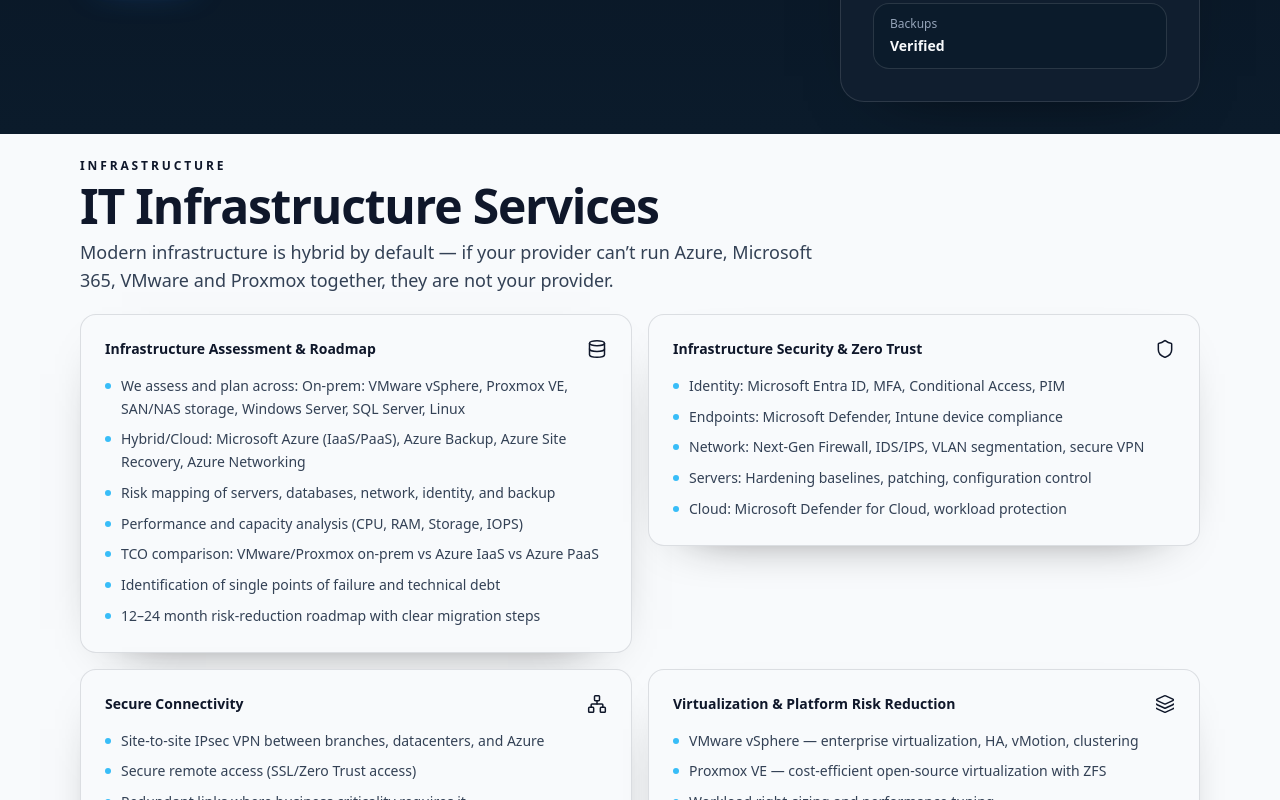
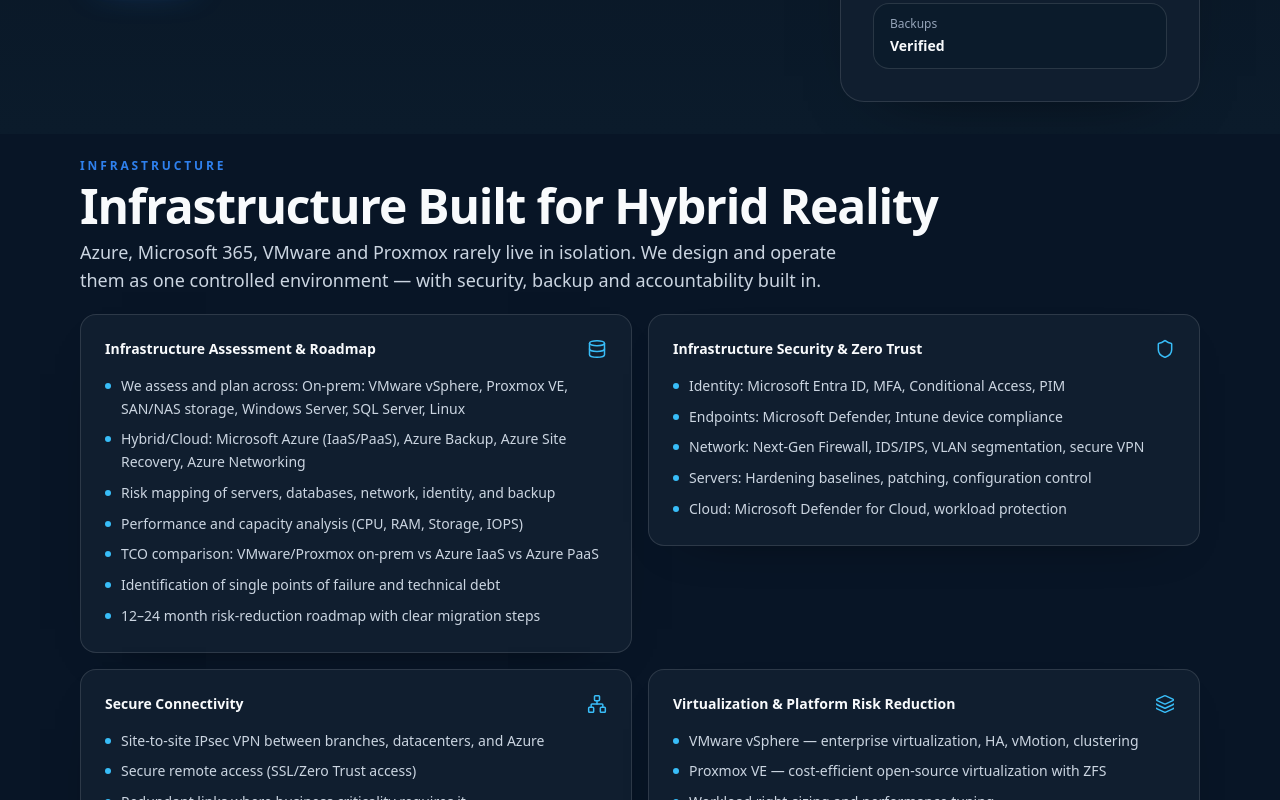
Before and after one commit to gushterovstefan/itosite, a React (Vite) app in the folder website/: page /it-infrastructure-services in a window 1280 px wide. Shown: the part 600-1400 px from the top of the page. Built offline with nearby package versions, Linux system fonts and the light colour scheme.

Commit message:
Keep infrastructure section dark after hero

```diff
--- a/website/src/components/GemSection.jsx
+++ b/website/src/components/GemSection.jsx
@@ -2,7 +2,7 @@
 
 export default function GemSection({ eyebrow, title, lead, children, dark = false }) {
   return (
-    <section className={(dark ? 'dark-section bg-[#07111F] text-[#F8FAFC]' : 'light-section bg-[#F8FAFC] text-[#0F172A]') + ' pb-8 pt-6 md:pb-10 md:pt-6'}>
+    <section className={(dark ? 'dark-section bg-[#081526] text-[#F8FAFC]' : 'light-section bg-[#EEF4FA] text-[#0F172A]') + ' pb-8 pt-6 md:pb-10 md:pt-6'}>
       <div className="mx-auto max-w-6xl px-4">
         {eyebrow ? (
           <Reveal>
--- a/website/src/pages/Infrastructure.jsx
+++ b/website/src/pages/Infrastructure.jsx
@@ -32,7 +32,12 @@
         }}
       />
 
-      <GemSection eyebrow={ui.infrastructure} title={c.title} lead={c.punchline}>
+      <GemSection
+        dark
+        eyebrow="INFRASTRUCTURE"
+        title="Infrastructure Built for Hybrid Reality"
+        lead="Azure, Microsoft 365, VMware and Proxmox rarely live in isolation. We design and operate them as one controlled environment — with security, backup and accountability built in."
+      >
         <div className="grid gap-4 lg:grid-cols-2">
           {c.cards.map((card, i) => (
             <Card key={card.title} revealDelay={0.04 + i * 0.04} variant="steel">
```
